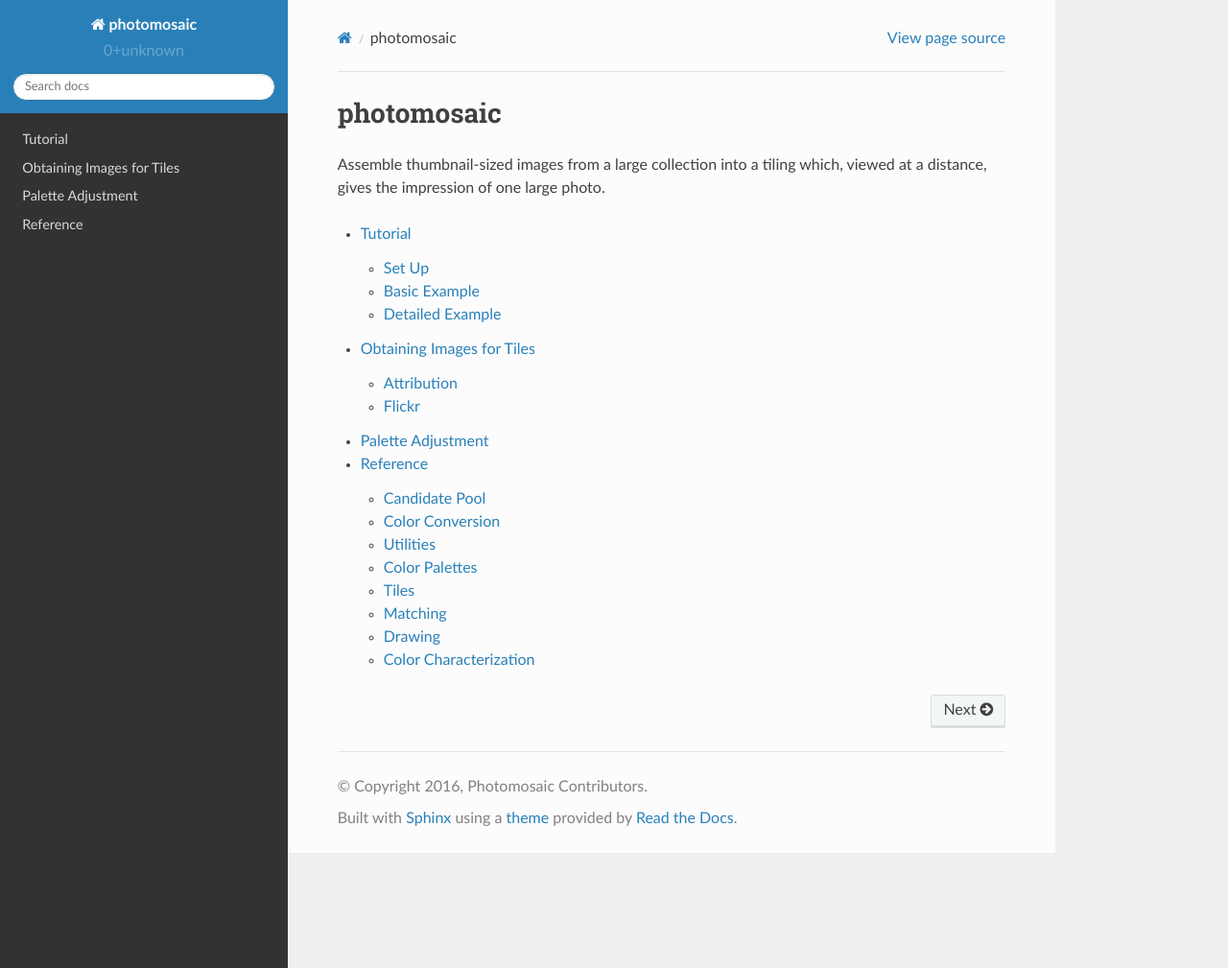
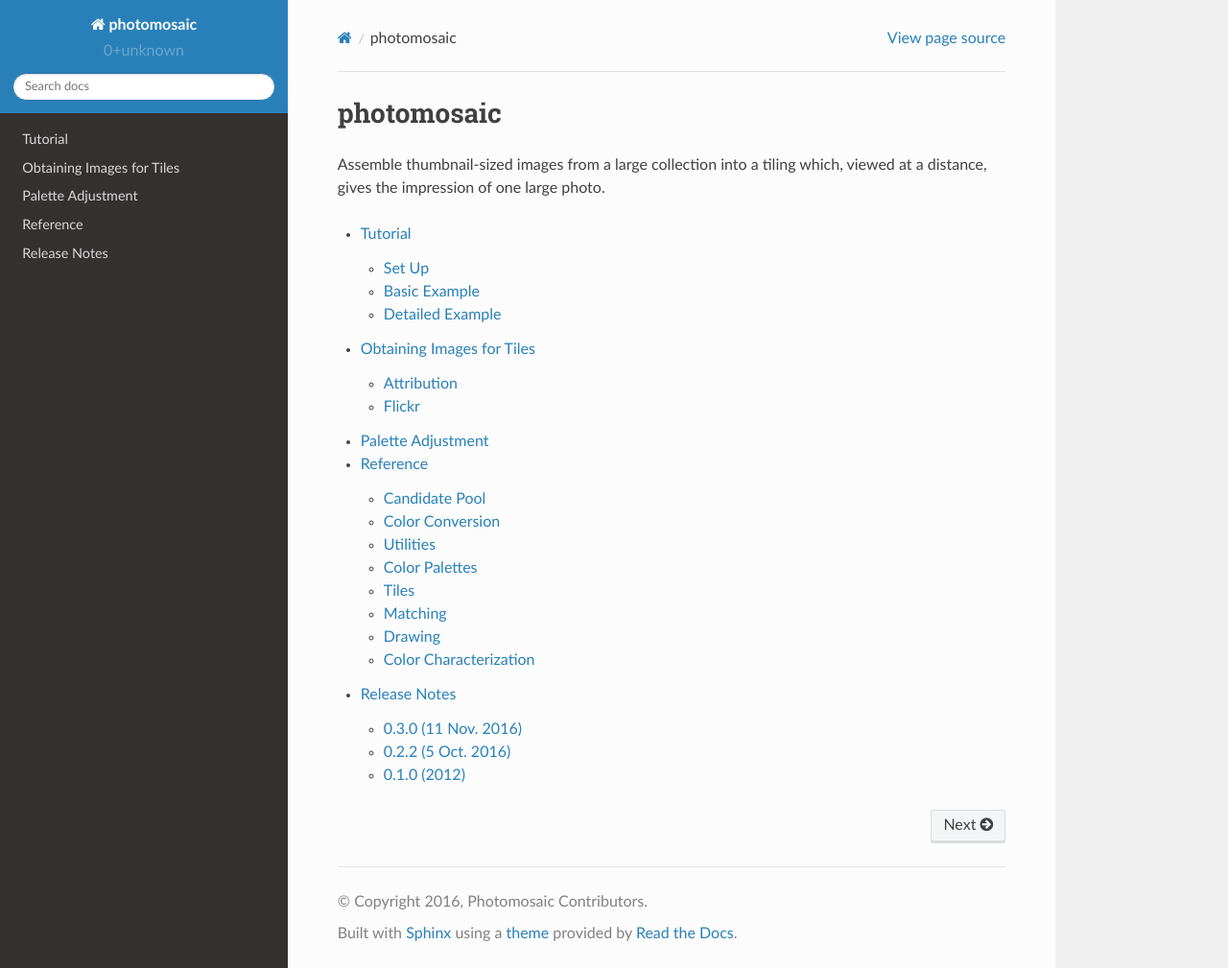
Before and after one commit to danielballan/photomosaic, a Sphinx documentation site: the page built from doc/source/index.rst, in a window 1280 px wide and 1009 px high. Shown: the whole window at 96% size. Built offline with Sphinx 7.4.7 and the Read the Docs theme 2.0.0, drawn with Linux system fonts in a browser that asks for light colours; some of the changed lines change nothing that is shown.

Commit message:
DOC: Add release notes.

```diff
--- a/doc/source/index.rst
+++ b/doc/source/index.rst
@@ -11,3 +11,4 @@
    getting-tiles
    palette
    reference
+   release-notes
--- /dev/null
+++ b/doc/source/release-notes.rst
@@ -0,0 +1,44 @@
+Release Notes
+=============
+
+0.3.0 (11 Nov. 2016)
+--------------------
+
+Enhancements
+++++++++++++
+
+* Implement histogram mapping to perform tiling in an adpative color palette.
+* Add ability to subdivide tiles based on local constrast.
+* Add utilities to padding, translating, and randomly scattering tiles relative
+  to their true position.
+* Add a tool for downloading images from Flickr for use as tile pools.
+* Add convenience functions for import/exporting tile pools, plotting palettes,
+  and converting between color spaces.
+* Add alternative implementation of ``make_pool`` that runs faster using dask.
+  (More use of dask is planned.)
+
+API Changes
++++++++++++
+
+* Renamed ``generate_tile_pool`` to ``rainbow_of_squares``; there may be
+  different tile pool generators in future.
+* Change ``SimpleMatcher`` from a class to a closure, ``simple_matcher``.
+
+Other
++++++
+
+* Change license to 3-clause BSD (with signoff from both contributors).
+* Publish sphinx documentation.
+* Run automated unit tests on Travis-CI.
+
+0.2.2 (5 Oct. 2016)
+-------------------
+
+This tag marks a nearly-total rewrite of the project. (Tags v0.2.0 and v0.2.1
+have the same code but some build problems with the package.)
+
+0.1.0 (2012)
+------------
+
+This tag is maintained for use with legacy scripts, but it is not recommended
+for new users.
```
